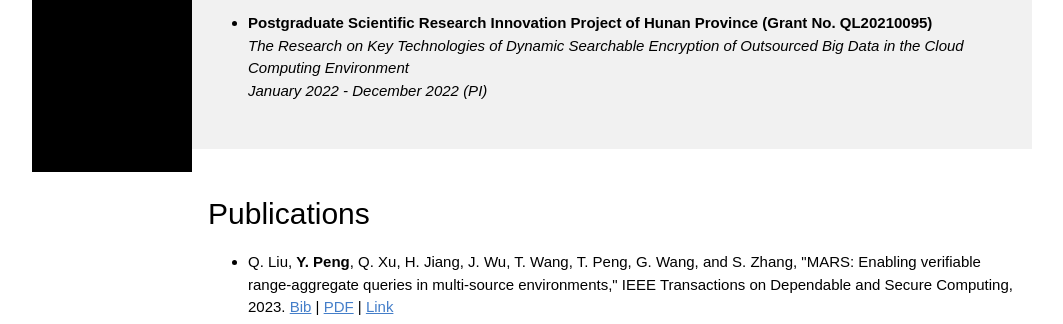
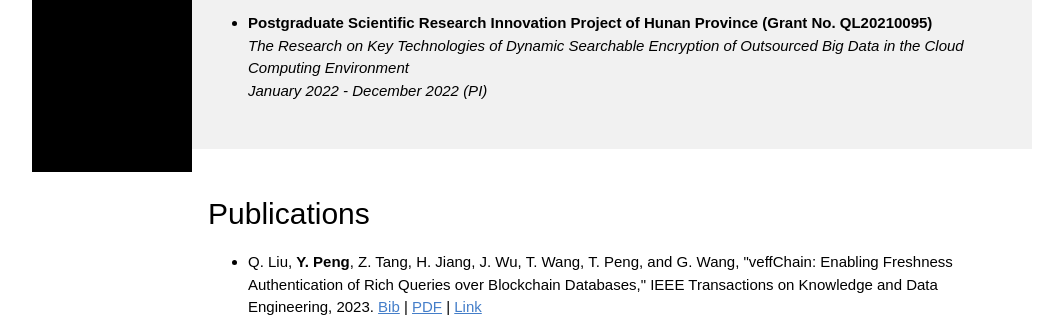
Before and after one commit to YuPeng-CS/YuPeng-CS.github.io, a plain HTML site: page index.html in a window 1280 px wide. Shown: the part 628-952 px from the top of the page, without its empty margins (108-1171 px from the left). Drawn offline with Linux system fonts and the light colour scheme; a script that the page names is missing.

Commit message:
Update index.html

```diff
--- a/index.html
+++ b/index.html
@@ -87,6 +87,7 @@
   <div class="w3-container w3-light-grey w3-padding-32" id="projects">
     <h2>Projects</h2>
     <ul>
+
     <p class="w3-justify">
       <li><strong>CERNET Innovation Project (Grant No. NGII20190409)</strong>
       <br>
@@ -108,6 +109,11 @@
 <div class="w3-container w3-padding-32" id="publications">
   <h2>Publications</h2>
   <ul>
+     <p class="w3-justify">
+      <li>
+        Q. Liu, <strong>Y. Peng</strong>, Z. Tang, H. Jiang, J. Wu, T. Wang, T. Peng, and G. Wang,  "veffChain: Enabling Freshness Authentication of Rich Queries over Blockchain Databases," IEEE Transactions on Knowledge and Data Engineering, 2023.  <a style="color: #447ec9" href="files/2023-TKDE-veffChain.html">Bib</a> | <a style="color: #447ec9" href="files/2023-TKDE-veffChain.pdf">PDF</a> | <a style="color: #447ec9" href="https://doi.org/10.1109/TKDE.2023.3316127">Link</a>
+      </li>
+    </p>
      <p class="w3-justify">
       <li>
         Q. Liu, <strong>Y. Peng</strong>, Q. Xu, H. Jiang, J. Wu, T. Wang, T. Peng,  G. Wang, and S. Zhang, "MARS: Enabling verifiable range-aggregate queries in multi-source environments," IEEE Transactions on Dependable and Secure Computing, 2023.  <a style="color: #447ec9" href="files/2023-TDSC-MARS.html">Bib</a> | <a style="color: #447ec9" href="files/2023-TDSC-MARS.pdf">PDF</a> | <a style="color: #447ec9" href="https://doi.org/10.1109/TDSC.2023.3299337">Link</a>
```
